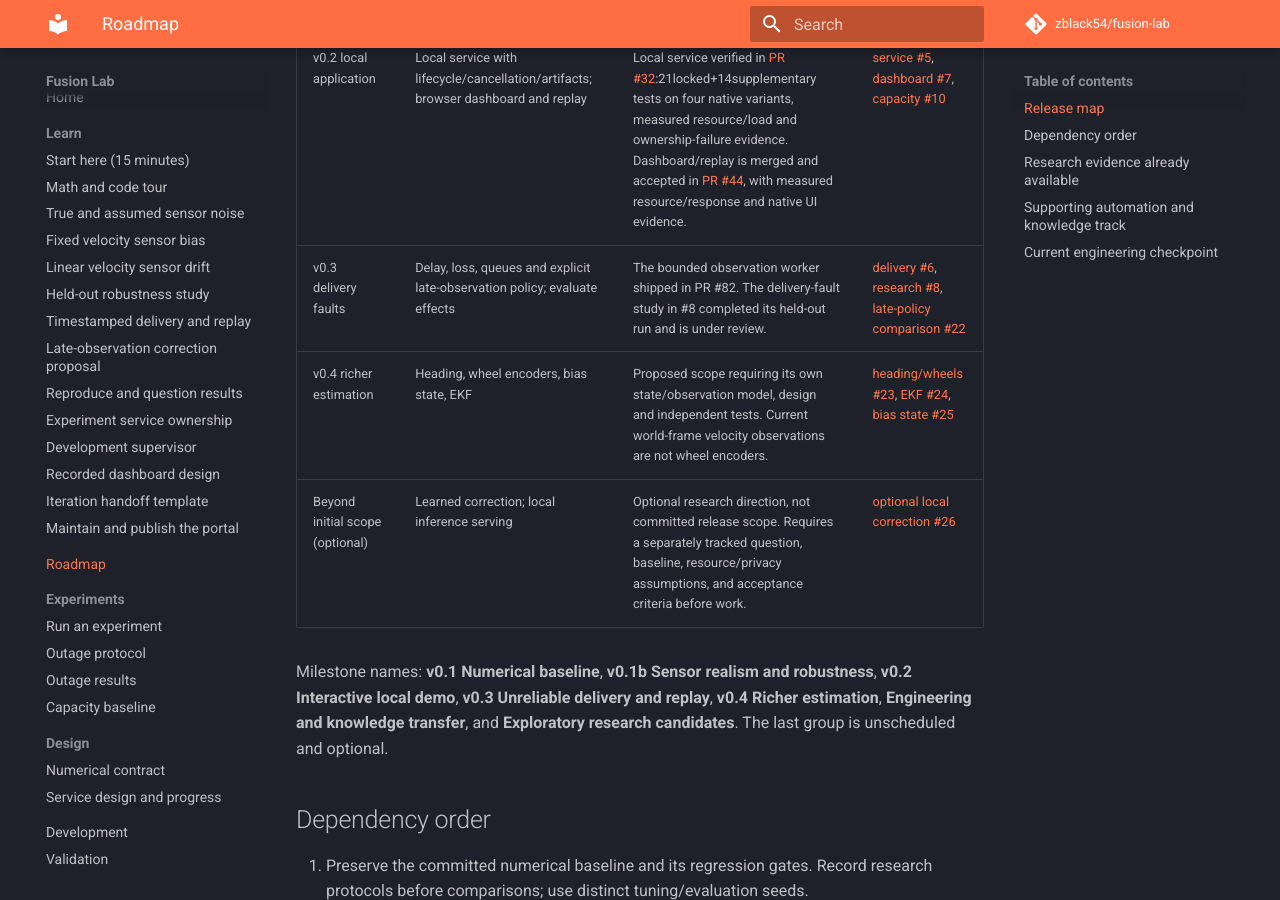
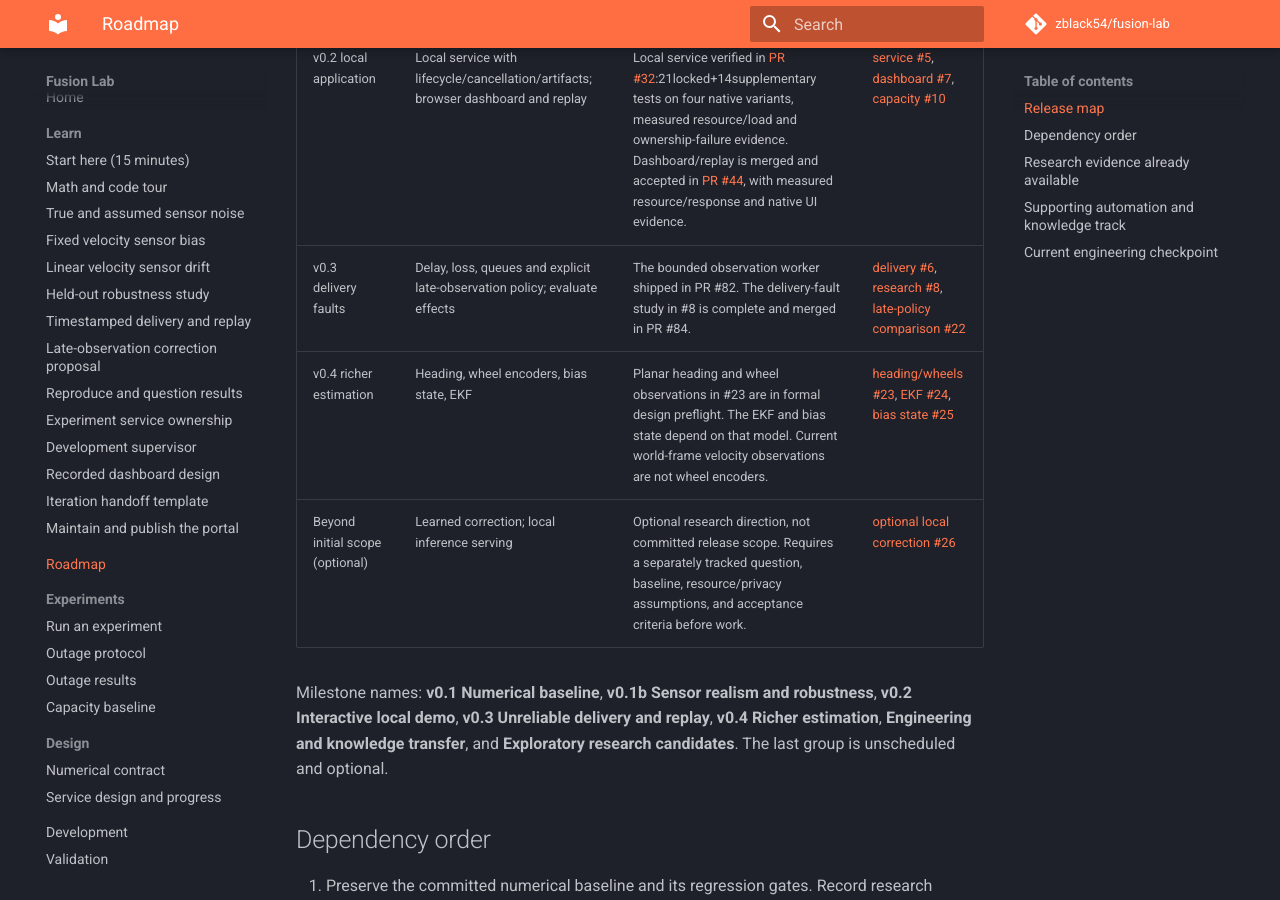
Before and after one commit to zblack54/fusion-lab, an MkDocs documentation site: the page built from docs/roadmap.md, in a window 1280 px wide and 900 px high, scrolled down 838 px. Built offline with MkDocs 1.6.1 and Material for MkDocs 9.7.7, drawn with Linux system fonts in a browser that asks for light colours; comment, search, counter and statistics services are not loaded.

Commit message:
Record delivery-fault study completion and next design task

```diff
--- a/docs/roadmap.md
+++ b/docs/roadmap.md
@@ -17,8 +17,8 @@ completed iterations so the project remains understandable as it grows.
 | v0.1 numerical core | Seeded synchronous 2D experiment; linear Kalman filter; position/velocity observations; hold/integration baselines; outage; CSV/report | Existing committed CLI/core. Read the numerical contract and validation; no cross-platform bitwise guarantee. | [contract](design/v0.1.md), [validation](validation.md) |
 | v0.1b Sensor realism and robustness | Separate true/assumed noise; constant velocity-sensor bias; repeated held-out evaluation | Noise mismatch is merged in PR62. Constant velocity bias is accepted in PR63. Deterministic linear drift is accepted in PR67 for CLI/library. The 576-run constant-bias study is accepted in PR65; it did not evaluate drift. Service JSON remains matched-noise and zero-bias. No tuning or bias state silently added. | [noise mismatch #19](https://github.com/zblack54/fusion-lab/issues/19), [velocity bias #20](https://github.com/zblack54/fusion-lab/issues/20), [robustness study #21](https://github.com/zblack54/fusion-lab/issues/21) |
 | v0.2 local application | Local service with lifecycle/cancellation/artifacts; browser dashboard and replay | Local service verified in [PR #32](https://github.com/zblack54/fusion-lab/pull/32):21locked+14supplementary tests on four native variants, measured resource/load and ownership-failure evidence. Dashboard/replay is merged and accepted in [PR #44](https://github.com/zblack54/fusion-lab/pull/44), with measured resource/response and native UI evidence. | [service #5](https://github.com/zblack54/fusion-lab/issues/5), [dashboard #7](https://github.com/zblack54/fusion-lab/issues/7), [capacity #10](https://github.com/zblack54/fusion-lab/issues/10) |
-| v0.3 delivery faults | Delay, loss, queues and explicit late-observation policy; evaluate effects | The bounded observation worker shipped in PR #82. The delivery-fault study in #8 completed its held-out run and is under review. | [delivery #6](https://github.com/zblack54/fusion-lab/issues/6), [research #8](https://github.com/zblack54/fusion-lab/issues/8), [late-policy comparison #22](https://github.com/zblack54/fusion-lab/issues/22) |
-| v0.4 richer estimation | Heading, wheel encoders, bias state, EKF | Proposed scope requiring its own state/observation model, design and independent tests. Current world-frame velocity observations are not wheel encoders. | [heading/wheels #23](https://github.com/zblack54/fusion-lab/issues/23), [EKF #24](https://github.com/zblack54/fusion-lab/issues/24), [bias state #25](https://github.com/zblack54/fusion-lab/issues/25) |
+| v0.3 delivery faults | Delay, loss, queues and explicit late-observation policy; evaluate effects | The bounded observation worker shipped in PR #82. The delivery-fault study in #8 is complete and merged in PR #84. | [delivery #6](https://github.com/zblack54/fusion-lab/issues/6), [research #8](https://github.com/zblack54/fusion-lab/issues/8), [late-policy comparison #22](https://github.com/zblack54/fusion-lab/issues/22) |
+| v0.4 richer estimation | Heading, wheel encoders, bias state, EKF | Planar heading and wheel observations in #23 are in formal design preflight. The EKF and bias state depend on that model. Current world-frame velocity observations are not wheel encoders. | [heading/wheels #23](https://github.com/zblack54/fusion-lab/issues/23), [EKF #24](https://github.com/zblack54/fusion-lab/issues/24), [bias state #25](https://github.com/zblack54/fusion-lab/issues/25) |
 | Beyond initial scope (optional) | Learned correction; local inference serving | Optional research direction, not committed release scope. Requires a separately tracked question, baseline, resource/privacy assumptions, and acceptance criteria before work. | [optional local correction #26](https://github.com/zblack54/fusion-lab/issues/26) |
 
 Milestone names: **v0.1 Numerical baseline**, **v0.1b Sensor realism and robustness**,
```
Also changed, not shown: docs/experiments/delivery-fault-study-results.md (+1 -1 lines).
